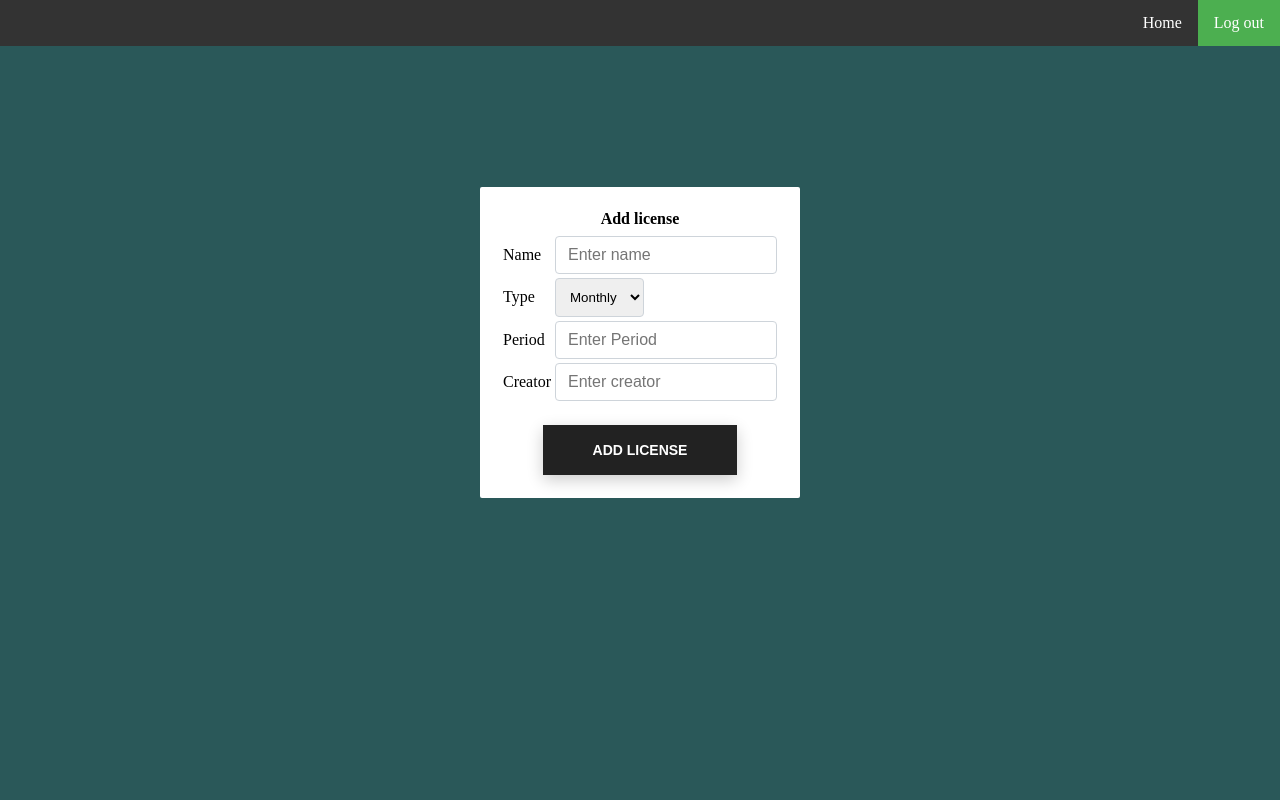
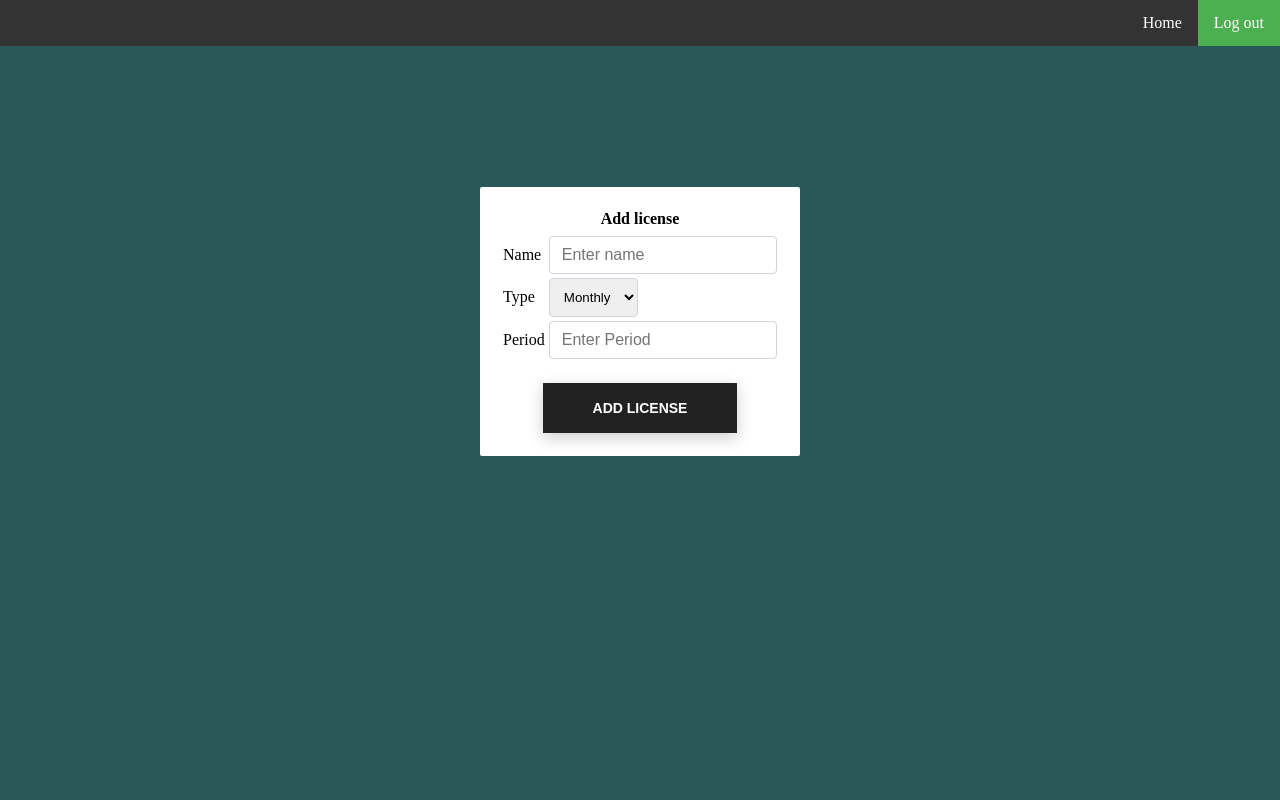
Before and after one commit to kenan52/LicenseMenager, a PHP site: page /createLicense.php in a window 1280 px wide. Run offline with PHP 8.4, Linux system fonts and the light colour scheme; a user stored in the database is signed in.

Commit message:
Update createLicense.php

```diff
--- a/createLicense.php
+++ b/createLicense.php
@@ -51,10 +51,6 @@ $database = new Database;
                         <td><input type="text" class="form-control" name="period" value="" placeholder="Enter Period"></td>
                     </tr>
                     <tr>
-                        <td>Creator</td>
-                        <td><input type="text" class="form-control" name="creator" value="" placeholder="Enter creator"></td>
-                    </tr>
-                    <tr>
                         <td colspan="2" align="center"><input type="submit" class="primary-btn" name="edit" value="Add License"></td>
                     </tr>
                 </table>
```
